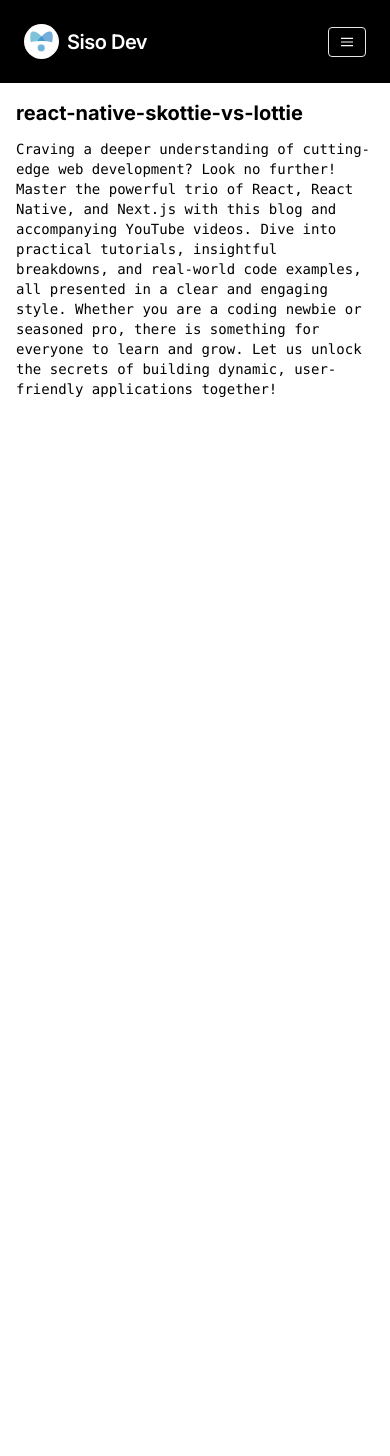
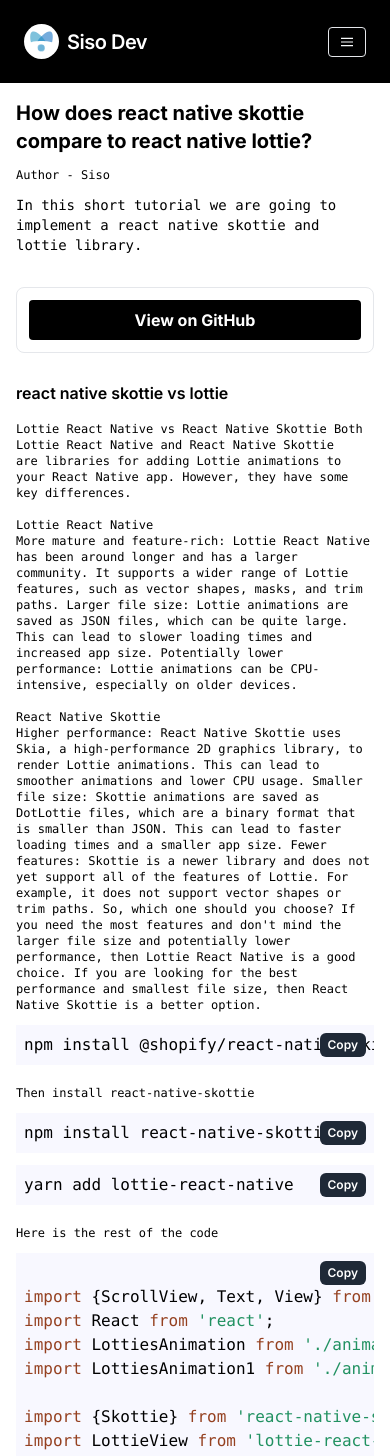
Before and after one commit to sisoalbert/sisodev, a Next.js app: page /blogs/react-native-skottie-vs-lottie in a window 390 px wide. Shown: the top 1456 px of the page. Before the commit the page ends 959 px from the top, so only its background shows below. Built offline with nearby package versions, Linux system fonts and the light colour scheme; no server answers.

Commit message:
placeholder blog

```diff
--- /dev/null
+++ b/app/blogs/react-native-skottie-vs-lottie/page.tsx
@@ -0,0 +1,163 @@
+import CodeBlock from "@/components/codeblock";
+import { Card, CardContent, CardHeader } from "@/components/ui/card";
+import { Section } from "@/components/ui/section";
+import UnprotectedNav from "@/components/ui/unprotectednav";
+import { analytics } from "@/firebase";
+import { logEvent } from "firebase/analytics";
+import React from "react";
+
+export default function page() {
+  analytics &&
+    logEvent(analytics, "page_view", {
+      page_title: "/react-native-skottie",
+      page_path: "/react-native-skottie",
+    });
+  return (
+    <div>
+      <UnprotectedNav />
+      <main className="container relative mx-auto scroll-my-12 overflow-auto p-4 print:p-12 md:p-16">
+        <section className="mx-auto w-full max-w-2xl space-y-8 bg-white print:space-y-6">
+          <Section>
+            <h2 className="text-xl font-bold">
+              How does react native skottie compare to react native lottie?
+            </h2>
+            <CardContent className="mt text-xs">Author - Siso</CardContent>
+            <p className="text-pretty font-mono text-sm text-muted-foreground">
+              In this short tutorial we are going to implement a react native
+              skottie and lottie library.
+            </p>
+          </Section>
+          <Section>
+            <Card className="flex flex-col overflow-hidden border border-muted p-3 hover:bg-slate-50 w-full">
+              <a
+                href="https://github.com/sisoalbert/test-react-native-skottie"
+                className="bg-black hover:bg-gray-700 text-white font-bold py-2 px-4 rounded align-middle text-center"
+              >
+                View on GitHub
+              </a>
+            </Card>
+          </Section>
+
+          <Section>
+            <CardHeader>
+              <div className="flex items-center justify-between gap-x-2 text-base">
+                <h3 className="inline-flex items-center justify-center gap-x-1 font-semibold leading-none">
+                  react native skottie vs lottie
+                </h3>
+              </div>
+            </CardHeader>
+            <CardContent className="mt-2 text-xs">
+              Lottie React Native vs React Native Skottie Both Lottie React
+              Native and React Native Skottie are libraries for adding Lottie
+              animations to your React Native app. However, they have some key
+              differences.
+              <br />
+              <br />
+              Lottie React Native <br /> More mature and feature-rich: Lottie
+              React Native has been around longer and has a larger community. It
+              supports a wider range of Lottie features, such as vector shapes,
+              masks, and trim paths. Larger file size: Lottie animations are
+              saved as JSON files, which can be quite large. This can lead to
+              slower loading times and increased app size. Potentially lower
+              performance: Lottie animations can be CPU-intensive, especially on
+              older devices.
+              <br />
+              <br />
+              React Native Skottie
+              <br />
+              Higher performance: React Native Skottie uses Skia, a
+              high-performance 2D graphics library, to render Lottie animations.
+              This can lead to smoother animations and lower CPU usage. Smaller
+              file size: Skottie animations are saved as DotLottie files, which
+              are a binary format that is smaller than JSON. This can lead to
+              faster loading times and a smaller app size. Fewer features:
+              Skottie is a newer library and does not yet support all of the
+              features of Lottie. For example, it does not support vector shapes
+              or trim paths. So, which one should you choose? If you need the
+              most features and don't mind the larger file size and potentially
+              lower performance, then Lottie React Native is a good choice. If
+              you are looking for the best performance and smallest file size,
+              then React Native Skottie is a better option.
+            </CardContent>
+            <CodeBlock
+              code={"npm install @shopify/react-native-skia"}
+              language="javascript"
+            />
+            <CardContent className="mt-2 text-xs">
+              Then install react-native-skottie
+            </CardContent>
+
+            <CodeBlock
+              code={"npm install react-native-skottie"}
+              language="javascript"
+            />
+            <CodeBlock
+              code={"yarn add lottie-react-native"}
+              language="javascript"
+            />
+            <CardContent className="mt-2 text-xs">
+              Here is the rest of the code
+            </CardContent>
+            <CodeBlock code={appjs} language="javascript" />
+          </Section>
+        </section>
+      </main>
+    </div>
+  );
+}
+
+const appjs = `
+import {ScrollView, Text, View} from 'react-native';
+import React from 'react';
+import LottiesAnimation from './animation3.json';
+import LottiesAnimation1 from './animation.json';
+
+import {Skottie} from 'react-native-skottie';
+import LottieView from 'lottie-react-native';
+
+const App = () => {
+  return (
+    <View>
+      <ScrollView>
+        <Text style={{textAlign: 'center', fontSize: 30}}>
+          React Native Skottie
+        </Text>
+        <Skottie
+          style={{width: 350, height: 350}}
+          source={LottiesAnimation}
+          autoPlay={true}
+        />
+        <Text style={{textAlign: 'center', fontSize: 30}}>
+          React Native Lottie
+        </Text>
+
+        <LottieView
+          source={LottiesAnimation}
+          style={{width: 350, height: 350}}
+          autoPlay
+          loop
+        />
+        <Text style={{textAlign: 'center', fontSize: 30}}>
+          React Native Skottie
+        </Text>
+        <Skottie
+          style={{width: 350, height: 350}}
+          source={LottiesAnimation1}
+          autoPlay={true}
+        />
+        <Text style={{textAlign: 'center', fontSize: 30}}>
+          React Native Lottie
+        </Text>
+
+        <LottieView
+          source={LottiesAnimation1}
+          style={{width: 350, height: 350}}
+          autoPlay
+          loop
+        />
+      </ScrollView>
+    </View>
+  );
+};
+
+export default App;`;
```
